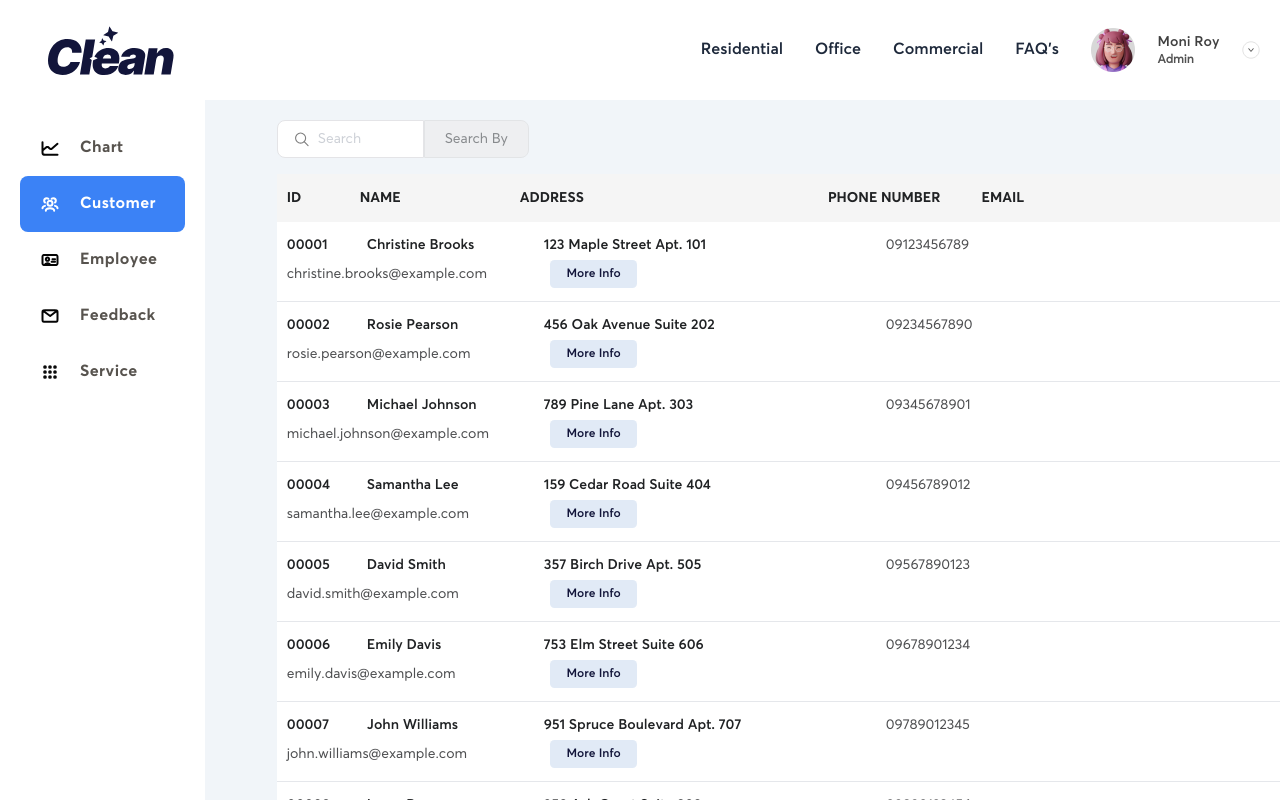
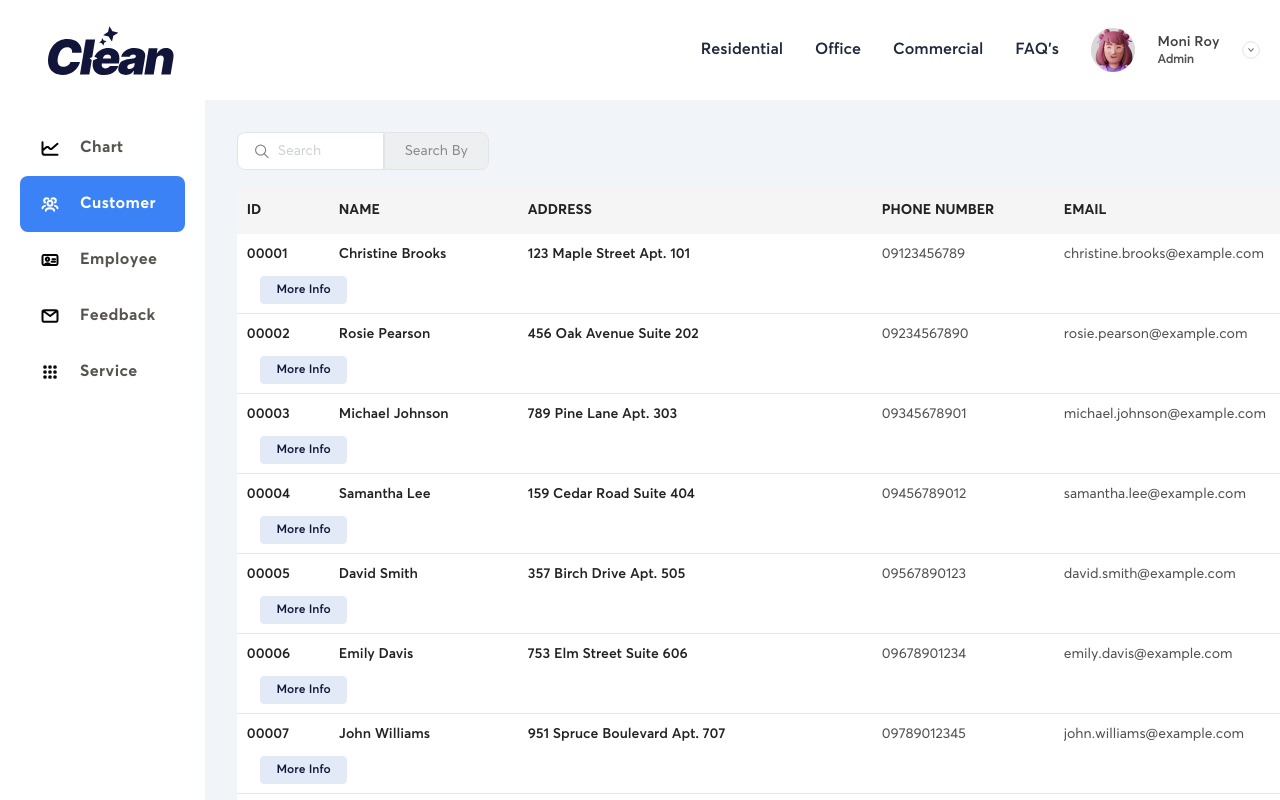
Before and after one commit to bichsonnhat/CleaningService, a Next.js app: page /dashboard/customer in a window 1280 px wide. Shown: the top 800 px of the page. Built offline with nearby package versions, Linux system fonts and the light colour scheme.

Commit message:
fix: hover customer_row

```diff
--- a/src/app/(dashboard)/layout.tsx
+++ b/src/app/(dashboard)/layout.tsx
@@ -1,15 +1,13 @@
-import Header from '@/components/dashboard/Header'
-import Sidebar from '@/components/dashboard/Sidebar'
-import React from 'react'
-import { BrowserRouter as Router } from 'react-router-dom';
+import Header from "@/components/dashboard/Header";
+import Sidebar from "@/components/dashboard/Sidebar";
+import React from "react";
+import { BrowserRouter as Router } from "react-router-dom";
 
-const DashboardLayout = (props: {
-    children: React.ReactNode
-}) => {
+const DashboardLayout = (props: { children: React.ReactNode }) => {
   return (
     <div className="flex overflow-hidden flex-col bg-slate-100">
       <Header />
-      <div className="flex gap-5 max-md:flex-col">
+      {/* <div className="flex gap-5 max-md:flex-col">
         <Sidebar />
         <main className="flex flex-col ml-5 w-[84%] max-md:ml-0 max-md:w-full">
           <div className="flex overflow-hidden flex-col grow items-center px-8 pt-5 pb-40 w-full bg-slate-100 min-h-[970px] max-md:px-5 max-md:pb-24 max-md:max-w-full">
@@ -18,9 +16,16 @@ const DashboardLayout = (props: {
             </div>
           </div>
         </main>
+      </div> */}
+
+      <div className="flex max-md:flex-col">
+        <Sidebar />
+        <main className="flex p-8 flex-col w-full max-md:ml-0 max-md:w-full">
+          {props.children}
+        </main>
       </div>
     </div>
-  )
-}
+  );
+};
 
-export default DashboardLayout
+export default DashboardLayout;
--- a/src/components/customer/CustomerRow.tsx
+++ b/src/components/customer/CustomerRow.tsx
@@ -16,7 +16,7 @@ const CustomerRow: React.FC<CustomerRowProps> = ({
   email,
 }) => {
   return (
-    <div className="flex flex-wrap w-full border-b border-gray-200 bg-white h-auto md:h-[80px] items-start md:items-center p-2.5">
+    <div className="flex flex-wrap gap-3 w-full border-b border-gray-200 bg-white hover:bg-[#f4f7ff] h-auto md:h-[80px] items-start md:items-center p-2.5 cursor-pointer">
       <div className="w-full md:w-[80px] flex items-center justify-start  md:pl-0 mb-2 md:mb-0">
         <div className="text-sm text-[#202224] font-Averta-Semibold">
           <span className="md:hidden font-bold">ID: </span>
@@ -46,7 +46,7 @@ const CustomerRow: React.FC<CustomerRowProps> = ({
       </div>
 
       <div className="w-full md:w-[250px] flex items-center justify-start md:pl-0 mb-2 md:mb-0">
-        <div className="text-sm text-[#202224cc] font-Averta-Regular">
+        <div className="text-sm text-[#202224cc] font-Averta-Regular truncate">
           <span className="md:hidden font-bold">EMAIL: </span>
           {email}
         </div>
--- a/src/components/customer/CustomerTable.tsx
+++ b/src/components/customer/CustomerTable.tsx
@@ -285,7 +285,7 @@ const CustomerTable = () => {
       <SearhBar setSearchTerm={setSearchTerm} />
 
       {/* title column */}
-      <div className="flex w-full bg-[#f5f5f5] h-[48px] items-center mt-4">
+      <div className="flex gap-3 w-full bg-[#f5f5f5] h-[48px] items-center mt-4">
         {columns.map((col, index) => (
           <div
             key={index}
```
